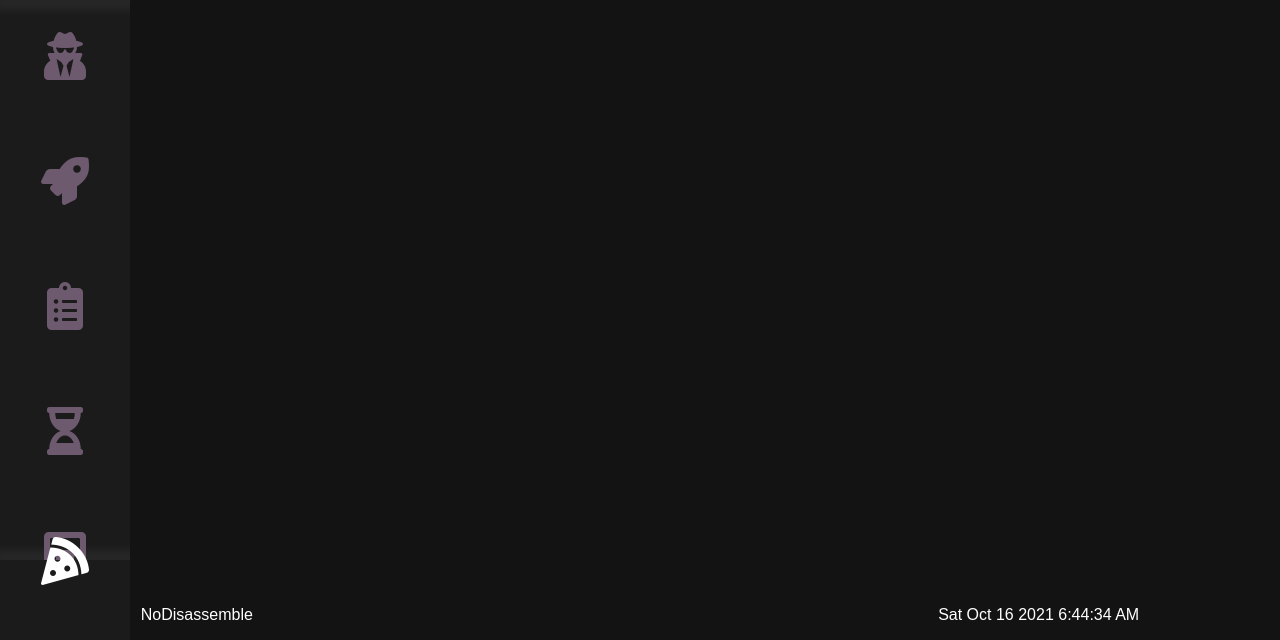
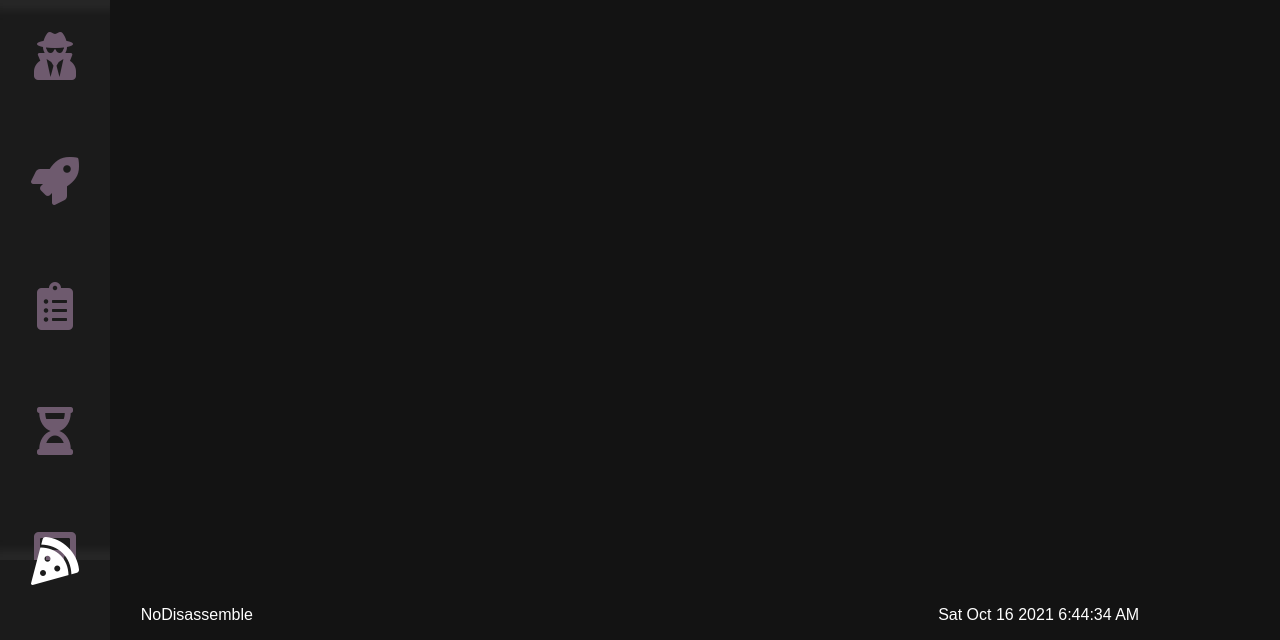
Before and after one commit to drrobotnik/javascript, a plain HTML site: page index.html in a window 1280 px wide. Shown: the part 160-800 px from the top of the page. Drawn offline with Linux system fonts and the light colour scheme.

Commit message:
Add files via upload

```diff
--- a/styles.css
+++ b/styles.css
@@ -63,7 +63,7 @@ li:hover {
   left: 0;
   height: 100%;
   background-color: #1b1b1b;
-  width: 130px;
+  width: 110px;
 }
 
 .logo {
@@ -131,7 +131,7 @@ li {
   display: flex;
   flex-direction: column;
   align-items: center;
-  left: 50px;
+  left: 30px;
   width: 85%;
   height: 100%;
 }
```
